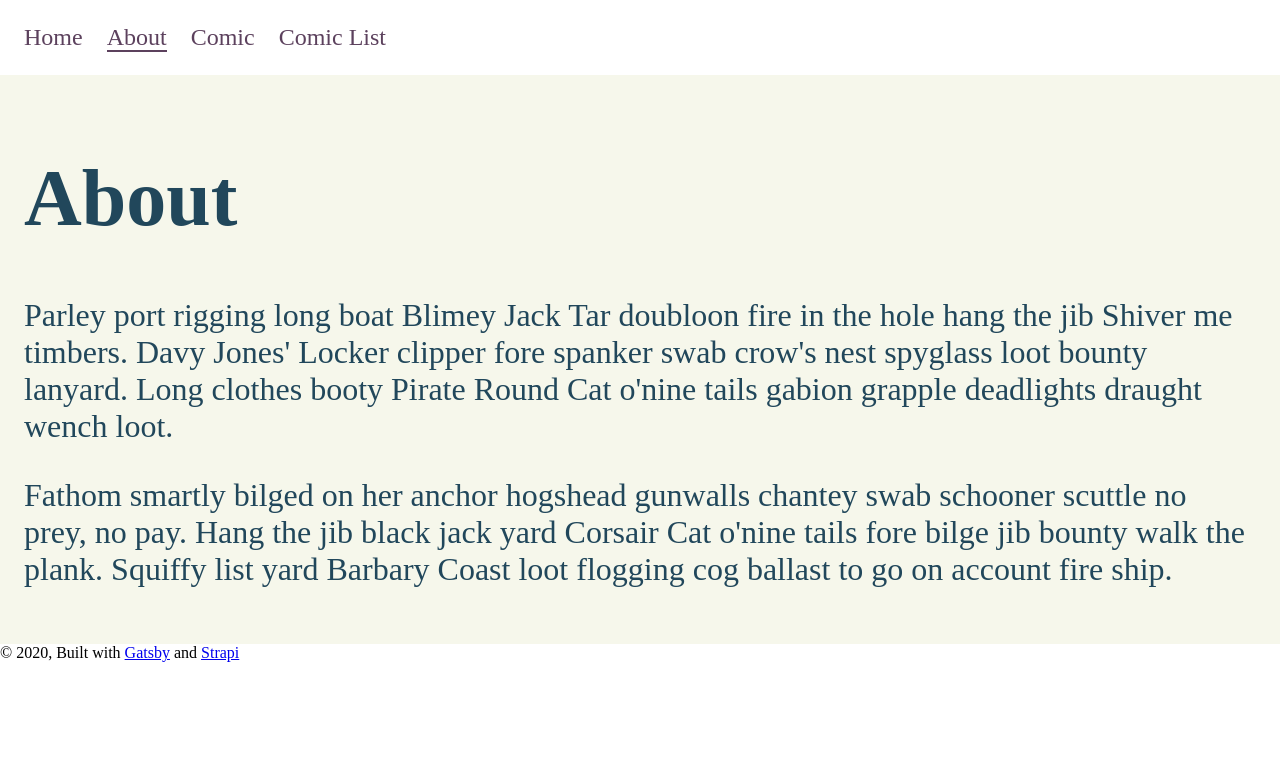
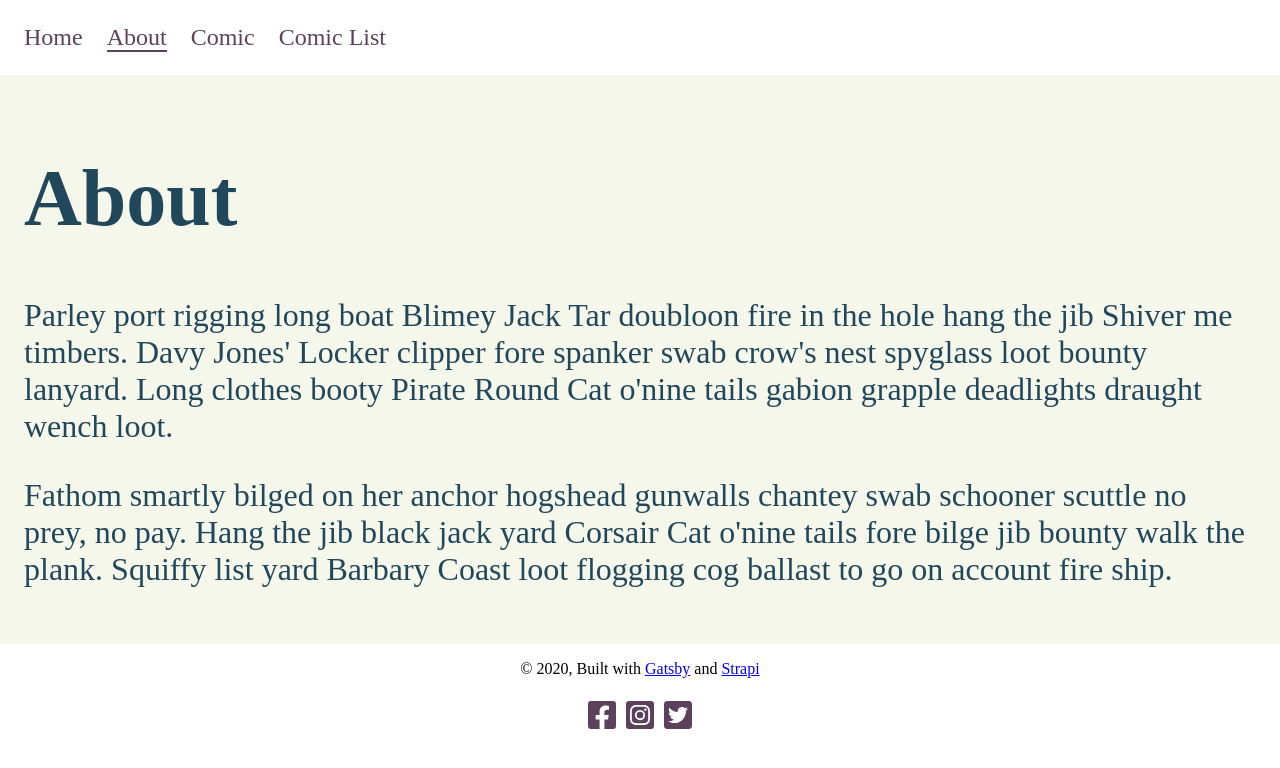
Before and after one commit to beboptank/k-kaaawmics-practice, a Gatsby site: page /about in a window 1280 px wide. Built offline with nearby package versions, Linux system fonts and the light colour scheme; Gatsby itself is replaced by a stand-in of ours.

Commit message:
add Font Awesome, move mapped blog posts to comic.js

```diff
--- a/package.json
+++ b/package.json
@@ -5,6 +5,10 @@
   "version": "0.1.0",
   "author": "Kyle Mathews <mathews.kyle@gmail.com>",
   "dependencies": {
+    "@fortawesome/fontawesome-svg-core": "^1.2.30",
+    "@fortawesome/free-brands-svg-icons": "^5.14.0",
+    "@fortawesome/free-solid-svg-icons": "^5.14.0",
+    "@fortawesome/react-fontawesome": "^0.1.11",
     "gatsby": "^2.23.12",
     "gatsby-image": "^2.4.13",
     "gatsby-plugin-manifest": "^2.4.14",
--- a/src/components/Layout.js
+++ b/src/components/Layout.js
@@ -1,5 +1,7 @@
 import React from 'react';
 import PropTypes from 'prop-types';
+import { FontAwesomeIcon } from '@fortawesome/react-fontawesome';
+import { faFacebookSquare, faInstagramSquare, faTwitterSquare } from '@fortawesome/free-brands-svg-icons';
 
 import Nav from './Nav';
 
@@ -8,15 +10,24 @@ import './layout.css';
 const Layout = ({ children }) => (
   <>
     <Nav />
-        <main className="main">{ children }</main>
-        <footer>
+    <main className="main">{children}</main>
+    <footer className="footer">
+      <div>
+        <p>
           © {new Date().getFullYear()}, Built with
           {` `}
-            <a href="https://www.gatsbyjs.org">Gatsby</a> and {" "}
+          <a href="https://www.gatsbyjs.org">Gatsby</a> and{" "}
           <a href="http://strapi.io">Strapi</a>
+        </p>
+      </div>
+      <div>
+        <FontAwesomeIcon className="fontawesomefooter" icon={faFacebookSquare} />
+        <FontAwesomeIcon className="fontawesomefooter" icon={faInstagramSquare} />
+        <FontAwesomeIcon className="fontawesomefooter" icon={faTwitterSquare} />
+      </div>
     </footer>
   </>
-);
+)
 
 Layout.propTypes = {
     children: PropTypes.node.isRequired
--- a/src/components/layout.css
+++ b/src/components/layout.css
@@ -21,3 +21,17 @@ body {
 .main p {
     font-size: 2em;
 }
+
+.footer {
+    display: flex;
+    flex-flow: column;
+    flex-wrap: wrap;
+    align-items: center;
+    justify-items: center;
+}
+
+.fontawesomefooter {
+    font-size: 2em;
+    margin: 5px;
+    color: #5c415d;
+}
```
Also changed, not shown: src/pages/comic.js (added, +36 -0 lines), src/pages/index.js (+9 -24 lines), 1 other file. Lines whose indentation alone changed are shown as unchanged.
